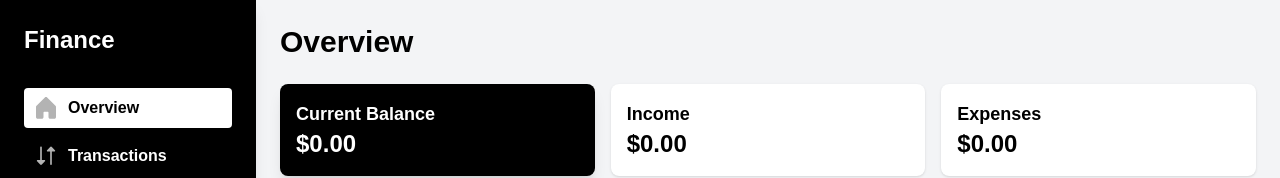
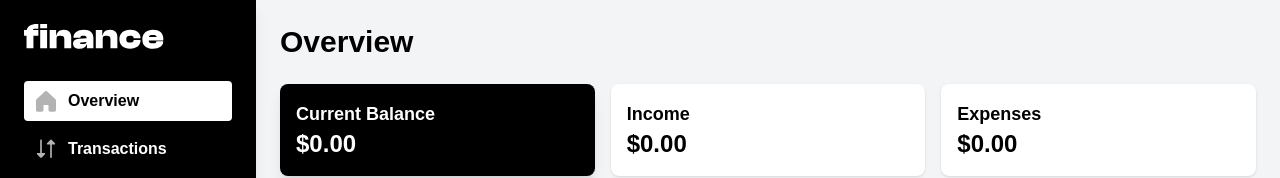
Before and after one commit to Jackspence6/finance-tracker-nextjs, a Next.js app: page / in a window 1280 px wide. Shown: the top 178 px of the page. Built offline with nearby package versions, Linux system fonts and the light colour scheme; no server answers; the database is empty.

Commit message:
Adds correct logo

```diff
--- a/src/components/Layout.tsx
+++ b/src/components/Layout.tsx
@@ -25,8 +25,15 @@ export default function Layout({ children }: Props) {
         <div className="min-h-screen flex bg-gray-100">
             {/* Sidebar */}
             <aside className="w-64 bg-black shadow-lg p-6 flex flex-col">
-                <h1 className="text-white text-2xl font-bold mb-8">Finance</h1>
-
+                <div className="mb-8">
+                    <Image
+                        src="/assets/images/logo-large.svg"
+                        alt="Finance logo"
+                        width={140}
+                        height={40}
+                        priority
+                    />
+                </div>
                 <nav className="flex flex-col gap-2">
                     {navItems.map((item) => {
                         const isActive = pathname === item.href;
```
